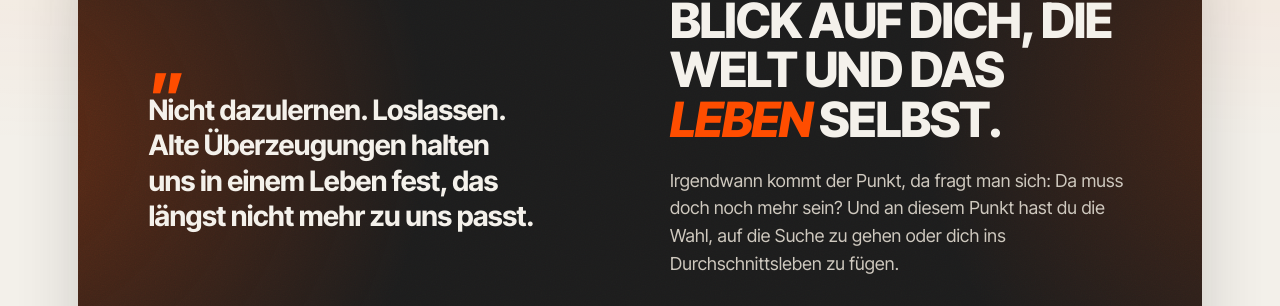
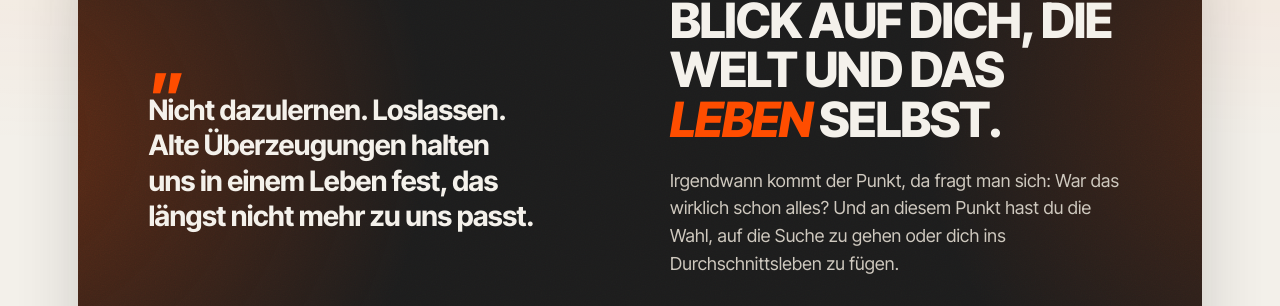
Before and after one commit to Florinho34/Website-FL-Personenmarke, a React (Vite) app: page / in a window 1280 px wide. Shown: the part 932-1238 px from the top of the page. Built offline with nearby package versions, Linux system fonts and the light colour scheme.

Commit message:
small change

```diff
--- a/src/pages/Startseite.jsx
+++ b/src/pages/Startseite.jsx
@@ -629,7 +629,7 @@ export default function Startseite() {
               <div>
                 <div className="sec-eyebrow">Meine Philosophie</div>
                 <h2 className="h2">Ein ehrlicher Blick auf dich, die Welt und das <span className="fl-em">Leben</span> selbst.</h2>
-                <p className="lead">Irgendwann kommt der Punkt, da fragt man sich: Da muss doch noch mehr sein? Und an diesem Punkt hast du die Wahl, auf die Suche zu gehen oder dich ins Durchschnittsleben zu fügen.</p>
+                <p className="lead">Irgendwann kommt der Punkt, da fragt man sich: War das wirklich schon alles? Und an diesem Punkt hast du die Wahl, auf die Suche zu gehen oder dich ins Durchschnittsleben zu fügen.</p>
                 <div className="fl-cta-row" style={{ marginTop: 30 }}>
                   <CtaButton href="/philosophie">Das ist meine Philosophie <Arrow /></CtaButton>
                 </div>
```
